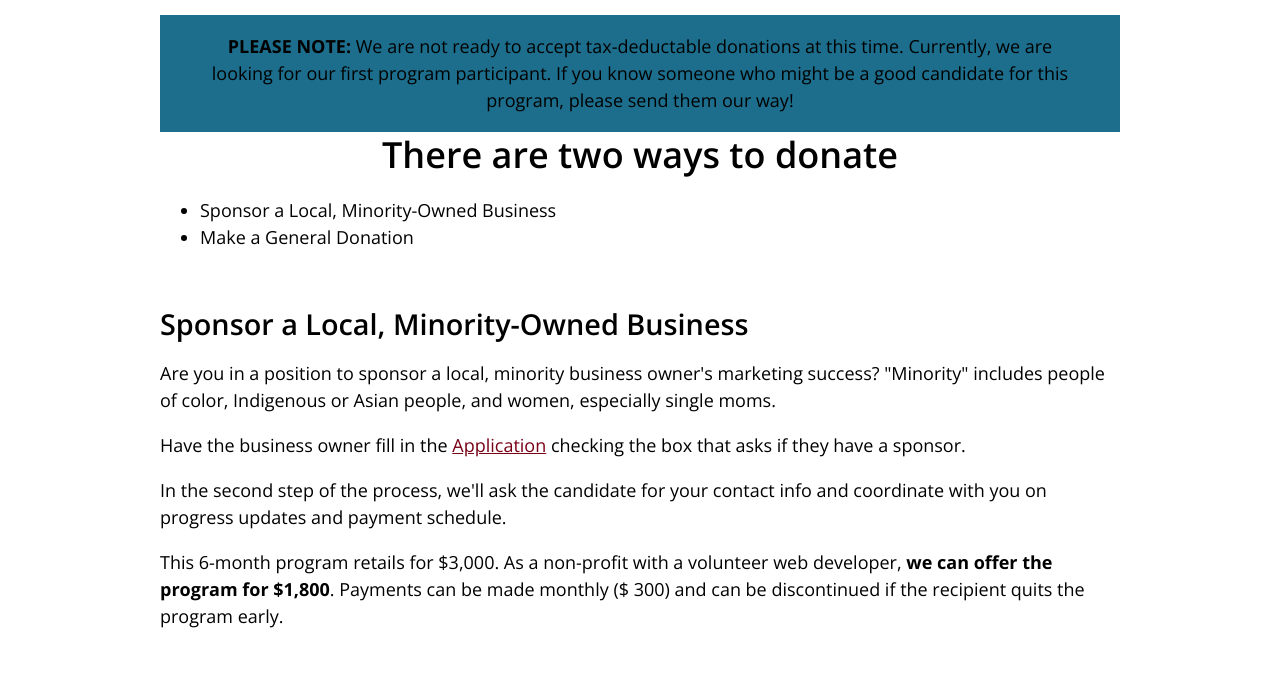
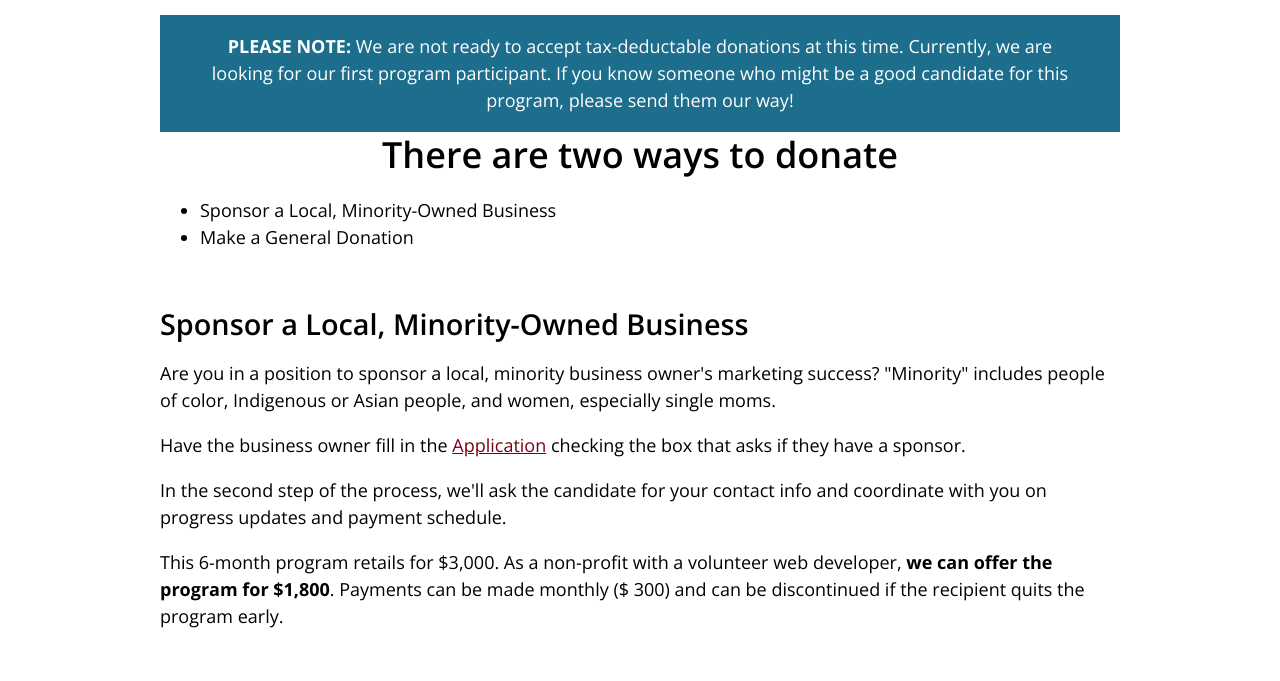
Before and after one commit to CLGolden/Indie_Yolo, an Eleventy site: page src/donate.html in a window 1280 px wide. Shown: the part 66-747 px from the top of the page. Built offline with nearby package versions, Linux system fonts and the light colour scheme; Eleventy itself is replaced by a stand-in of ours; files that its build step writes are made by us from their sources.

Commit message:
color white

```diff
--- a/src/donate.html
+++ b/src/donate.html
@@ -6,7 +6,7 @@ layout: "base.njk"
 <section id="intro">
   <div class="container">
     <div class="content">
-      <p class="callout white">
+      <p class="callout" style="color: white">
         <strong>PLEASE NOTE:</strong> We are not ready to accept tax-deductable
         donations at this time. Currently, we are looking for our first program
         participant. If you know someone who might be a good candidate for this
```
